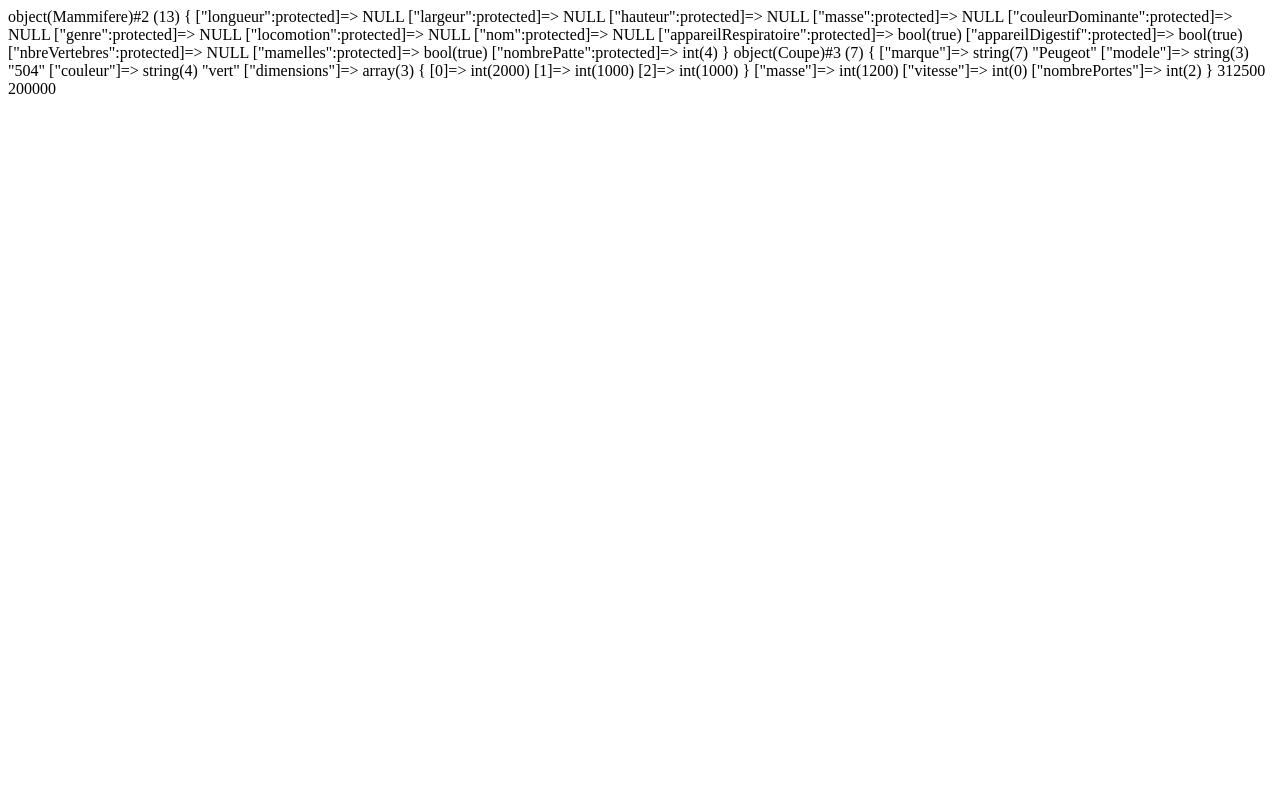
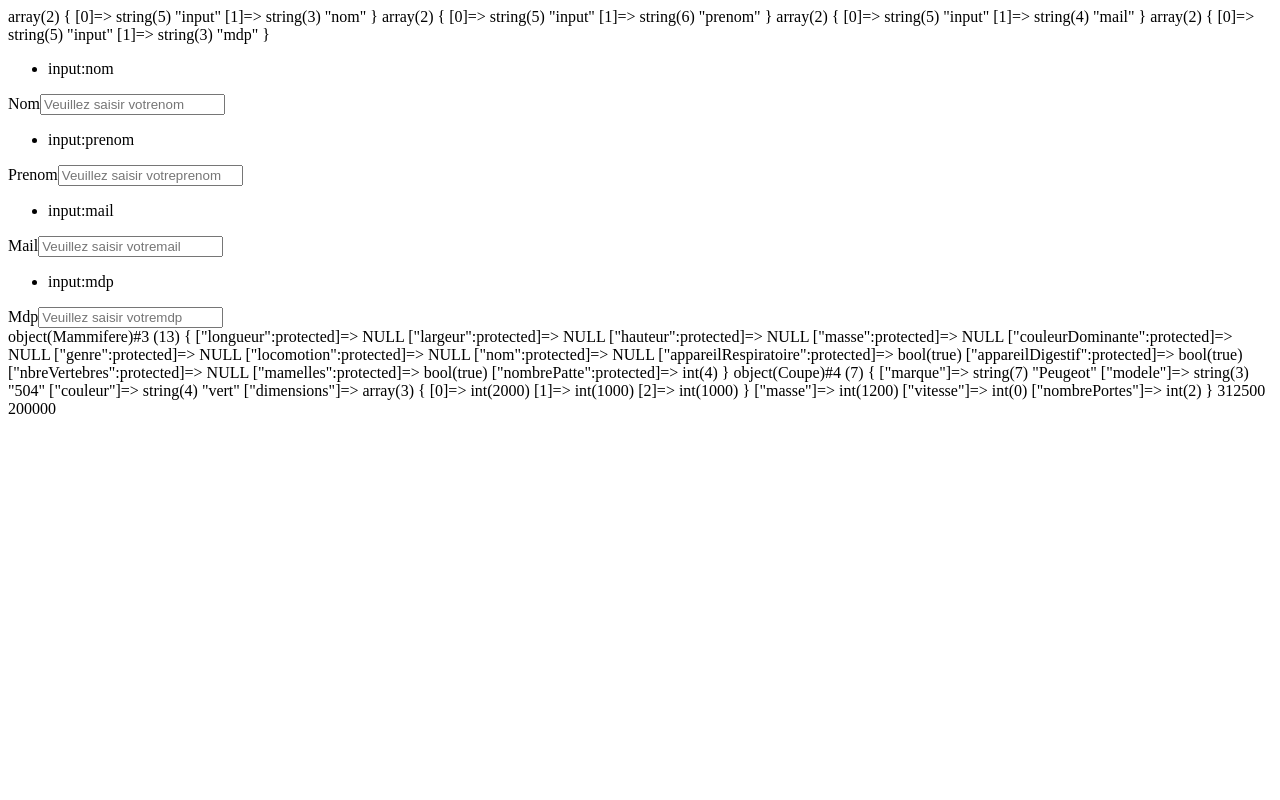
Before and after one commit to JsKriss/PHPPOO, a PHP site: page / in a window 1280 px wide. Run offline with PHP 8.4, Linux system fonts and the light colour scheme.

Commit message:
concaténation de psyco pour mettre le formulaire en place

```diff
--- a/classes/Form.php
+++ b/classes/Form.php
@@ -6,6 +6,17 @@ class Form
     private $method = 'post';
     private $url = '';
     private $uploadFile = false;
+    private $iniFile;
+
+
+    public function __construct( string $action, string $file)
+    {
+        $this->url = $action;
+        $this->iniFile = parse_ini_file("./conf/$file.ini",true);
+
+    }
+
+
 
     public function displayForm() : string
     {
@@ -17,6 +28,33 @@ class Form
             $html .=' enctype="multipart/form-data"';
         }
         $html .='>';
+
+        foreach ($this->iniFile as $key => $value)
+        {
+            $typeBalise = explode(":", $key);
+            var_dump($typeBalise);
+            $html .= "<ul>";
+            $html .= "<li>".$key."</li>";
+            $html .= "</ul>";
+
+            if ($typeBalise[0] === "input")
+            {
+                if ($this->iniFile[$key]['labelContent'] !== false){
+                    $html .= '<div>';
+
+                    $html .='<label for="' . $typeBalise[1] . '">'. ucfirst($typeBalise[1]).'</label>';
+                    $html .= '<input type="' . $this->iniFile[$key]['type'] . '" '. 'id ="' .$typeBalise[1] . '"' . 'name="' .$typeBalise[1] .'"' . 'placeholder="Veuillez saisir votre' . $typeBalise[1].'"'. '/>';
+
+                    $html .= '</div>';
+
+                }
+            }
+
+
+
+        }
+
+        $html .='</form>';
         return $html;
     }
 }
--- /dev/null
+++ b/conf/FrmContact.ini
@@ -0,0 +1,22 @@
+[input:nom]
+type = "text"
+labelContent= "nom :"
+placeholder = true
+
+[input:prenom]
+
+type = "text"
+labelContent = "prenom :"
+placeholder = true
+
+[input:mail]
+
+type = "email"
+labelContent = "e-mail"
+placeholder = true
+
+[input:mdp]
+
+type = "password"
+labelContent = " mot de passe"
+placeholder = false
--- a/index.php
+++ b/index.php
@@ -3,6 +3,10 @@ date_default_timezone_set('Europe/Paris');
 require_once './functions/classAutoloader.php';
 spl_autoload_register('classAutoLoader');
 
+$formulaire = new Form('index.php?page=validation','FrmContact');
+
+
+echo $formulaire->displayForm();
 
 $chat = new Mammifere();
 var_dump($chat);
```
